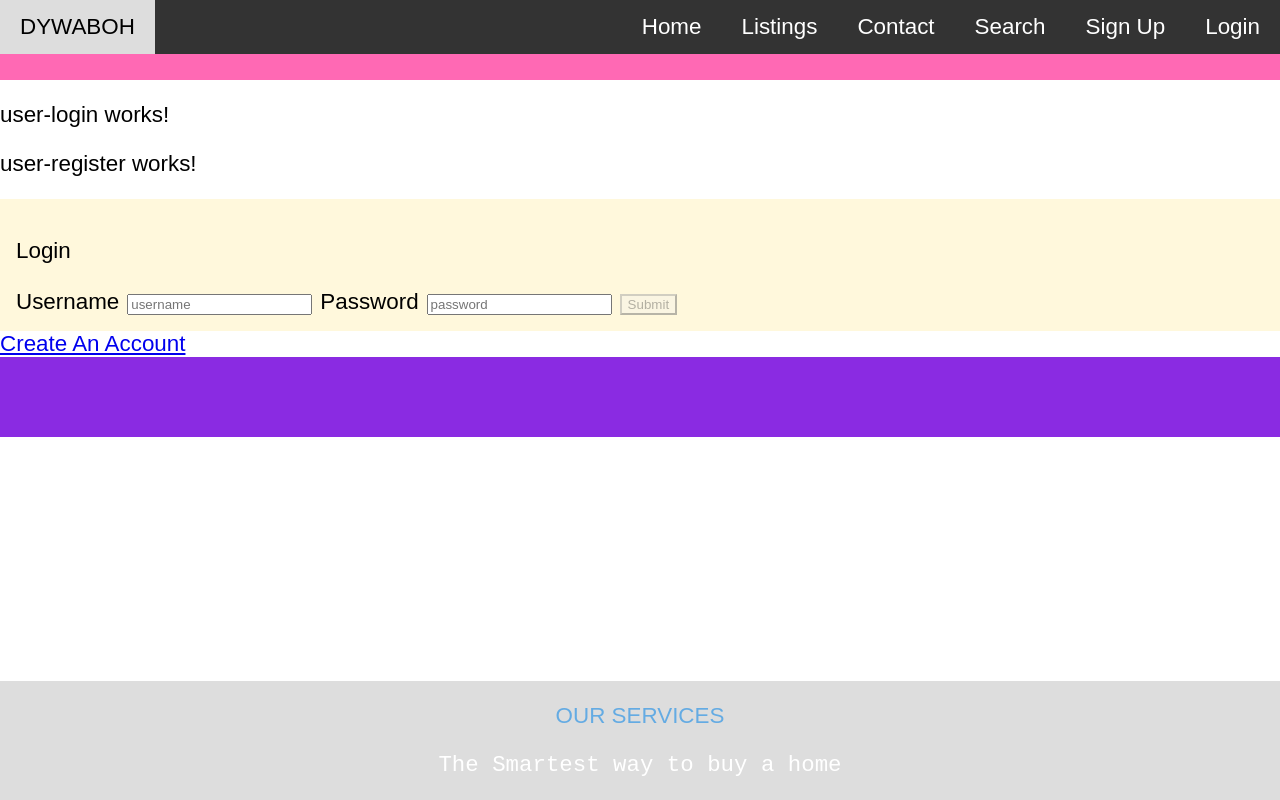
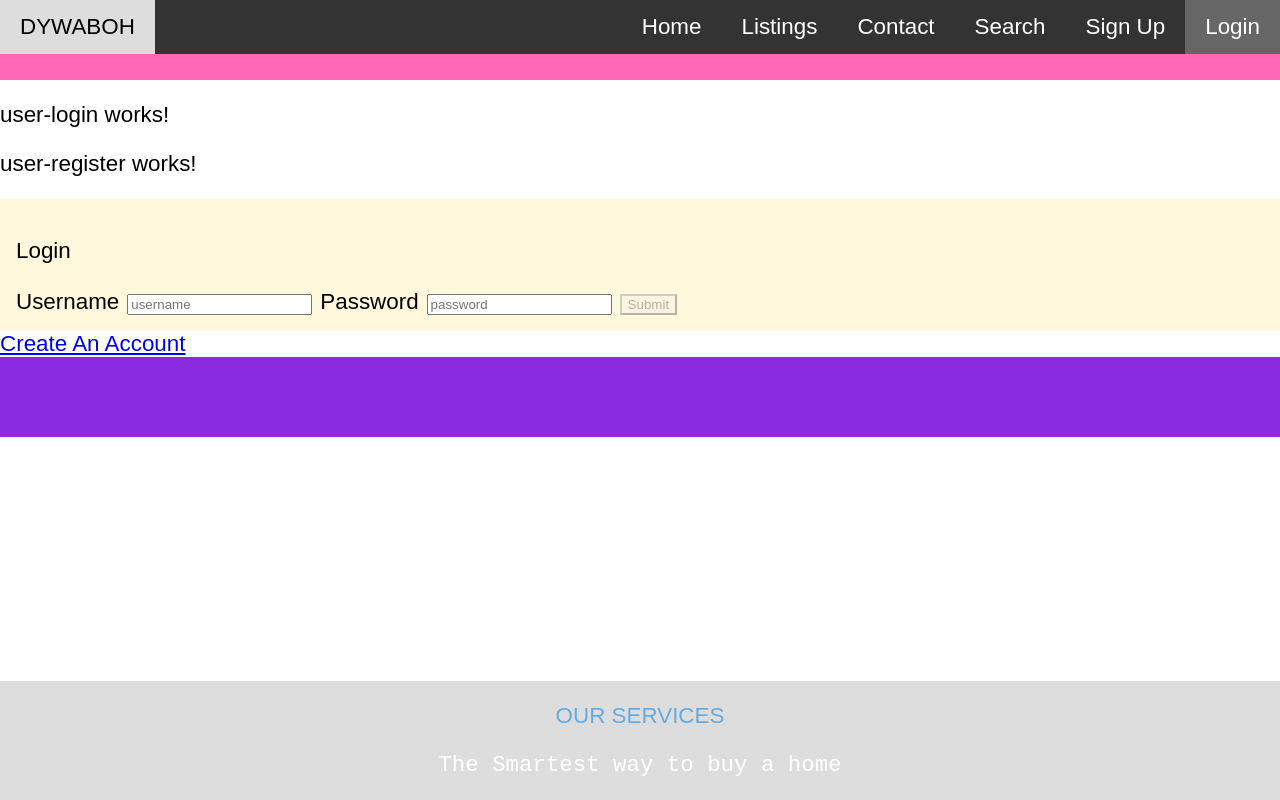
Before and after one commit to Jan-23-Liftoff-KC/ddesmi-launch-codes, an Angular app in the folder src/main/ui/: page /user/login in a window 1280 px wide. Built offline with nearby package versions, Linux system fonts and the light colour scheme.

Commit message:
Refactor navbar

```diff
--- a/src/main/ui/src/app/navbar/navbar.component.html
+++ b/src/main/ui/src/app/navbar/navbar.component.html
@@ -5,7 +5,7 @@
       <a routerLinkActive="active" routerLink="/listings">Listings</a>
       <a routerLinkActive="active" routerLink="/contact">Contact</a>
       <a routerLinkActive="active" routerLink="/search">Search</a>
-      <a routerLinkActive="active" routerLink="/signup">Sign Up</a>
-      <a routerLinkActive="active" routerLink="/login">Login</a>
+      <a routerLinkActive="active" routerLink="/user/register">Sign Up</a>
+      <a routerLinkActive="active" routerLink="/user/login">Login</a>
     </div>
   </div>
```
